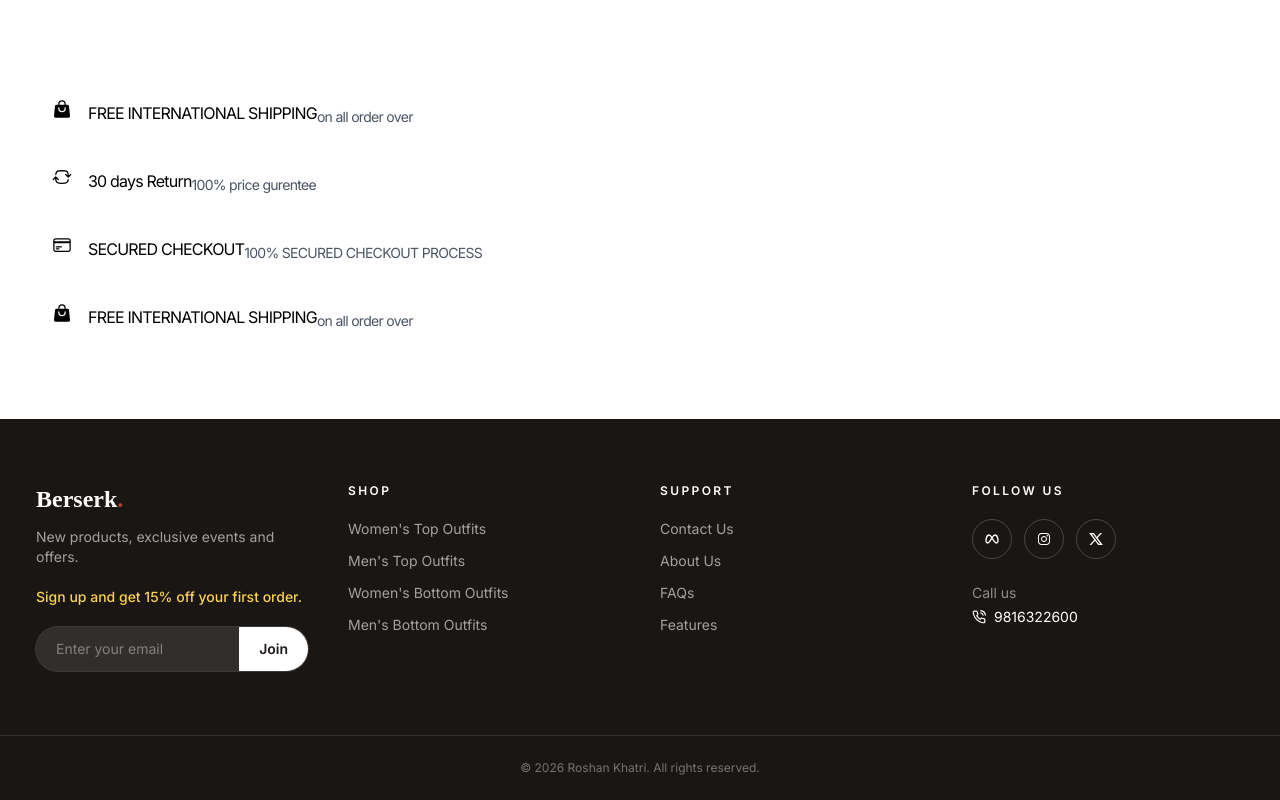
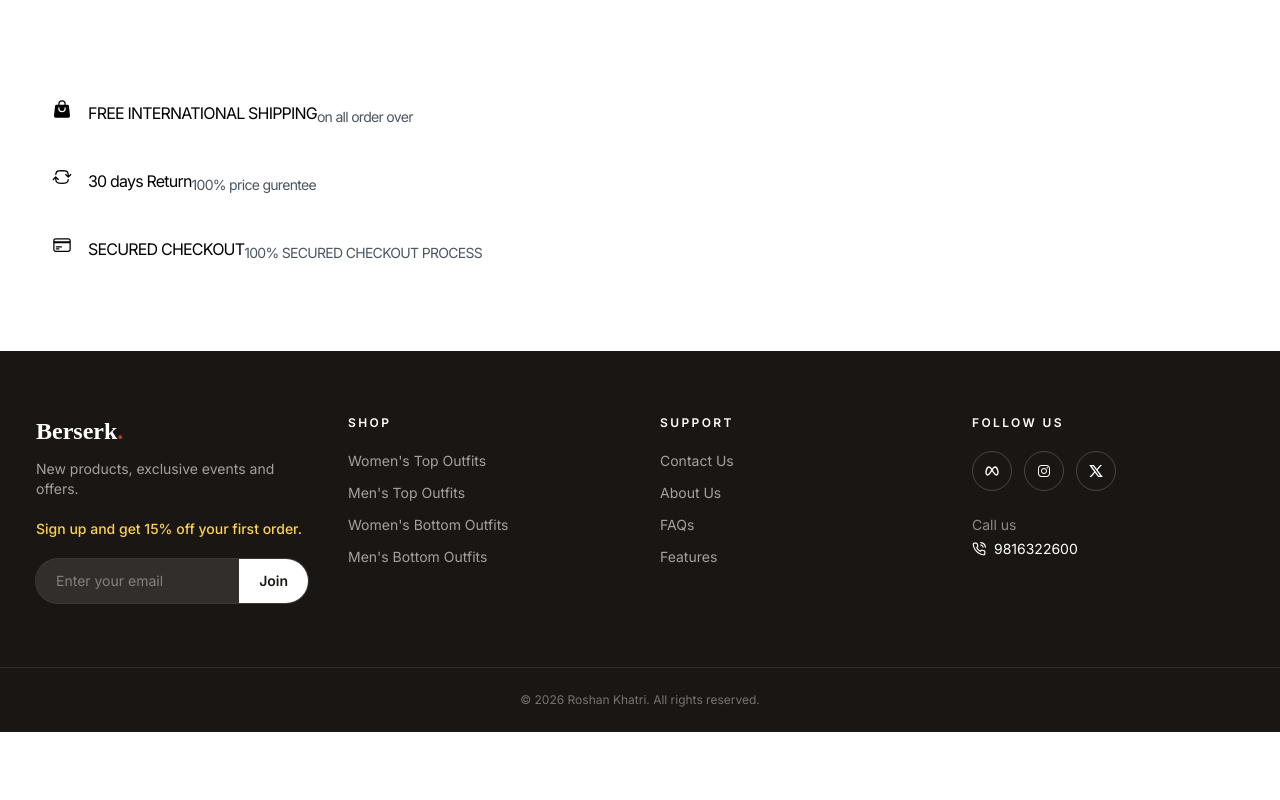
Before and after one commit to Roshan-khatri2063/clothing-ecom-store, a React (Vite) app in the folder frontend/: page / in a window 1280 px wide. Shown: the part 5348-6148 px from the top of the page. After the commit the page ends 6080 px from the top, so only its background shows below. Built offline with nearby package versions, Linux system fonts and the light colour scheme.

Commit message:
updated  feature section

```diff
--- a/frontend/src/components/products/FeaturesSection.jsx
+++ b/frontend/src/components/products/FeaturesSection.jsx
@@ -43,19 +43,6 @@ const FeaturesSection = () => {
           </p>
         </div>
 
-        {/* feature 4*/}
-        <div className="flex flex-cols items-center">
-          <div className="p-4 ronded-full mb-4">
-            <HiShoppingBag className="text-xl" />
-          </div>
-          <h4 className="tracking-tighter mb-2">
-            FREE INTERNATIONAL SHIPPING
-          </h4>
-          <p className="text-gray-600 text-sm tracking-tighter">
-            on all order over
-          </p>
-        </div>
-
 
       </div>
     </section>
```
